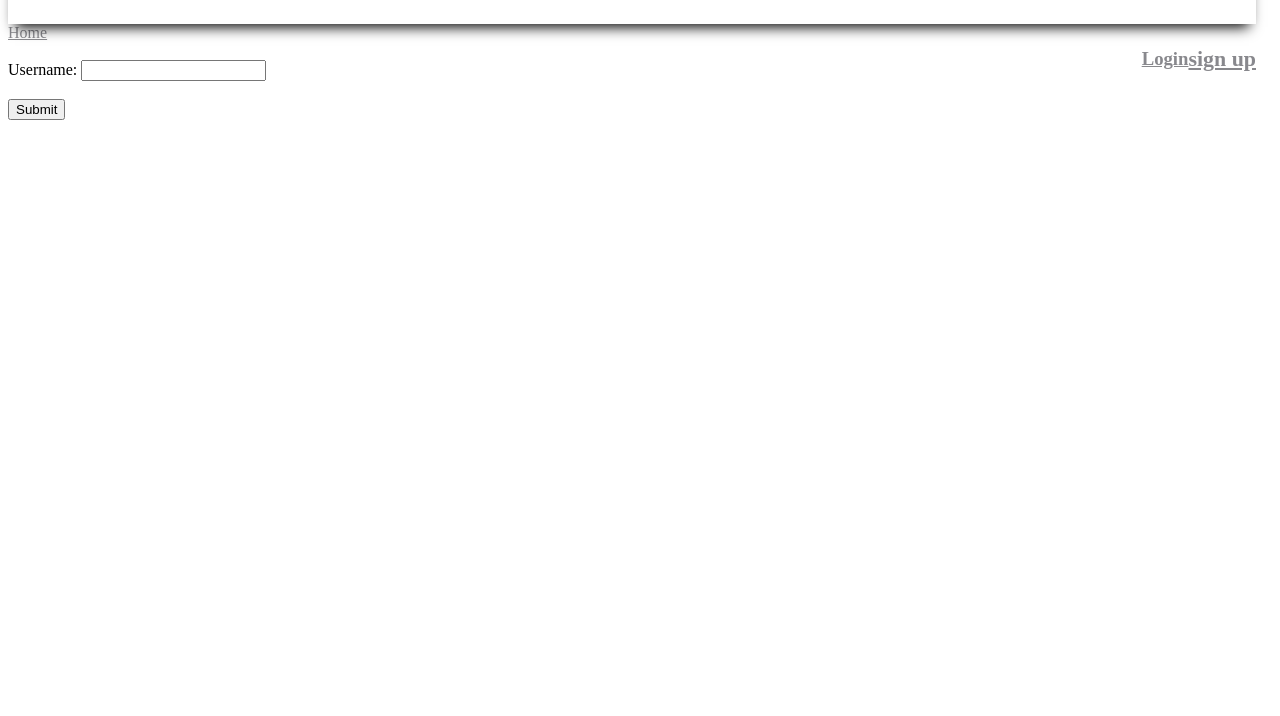
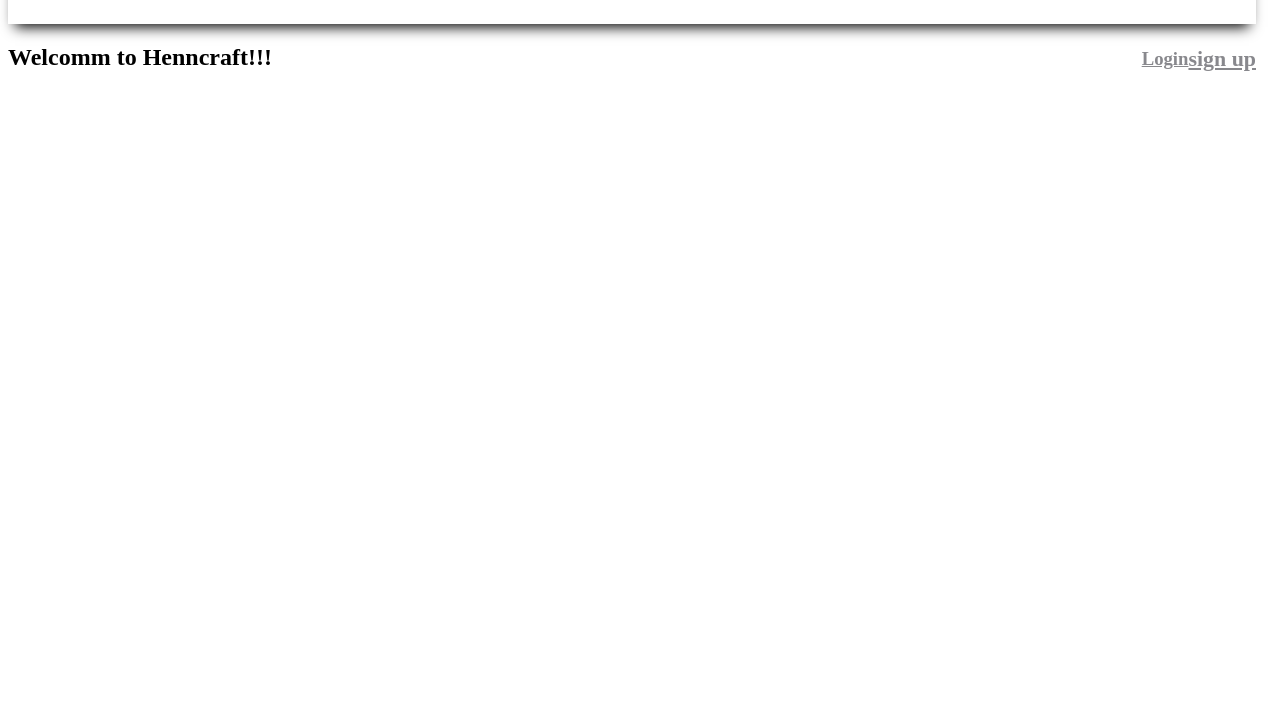
Before and after one commit to Slimeyzoo/Henncraft-Web, a plain HTML site: page index.html in a window 1280 px wide. Shown: the part 84-800 px from the top of the page. Drawn offline with Linux system fonts and the light colour scheme.

Commit message:
Update index.html

```diff
--- a/index.html
+++ b/index.html
@@ -1,10 +1,11 @@
-<!DOCTYPE html>
-<html lang="en">
+<html>
   <head>
-    <title>Document</title><link rel="stylesheet" href="style.css">
+    <title>Henncraf Home</title>
+    <link rel="stylesheet" href="style.css">
+  </head>
+
+<body>
   <meta name="viewport" content="width=device-width">
-</head>
-<body>
 <header>
   <h1 class="hadline">Henncraf</h1>
 <login>
@@ -12,11 +13,10 @@
   <a href="sign_up.html"><h3>sign up<h3></a>
 </login>
 </header>
-    <a href="index.html" >Home</a>
-    <br><br>
-    <label>Username:</label>
-    <input id="Username"><br><br>
-    <button id="Submit">Submit</button>
+
+<h2> Welcomm to Henncraft!!!</h2>
+<comics>
+</comics>
 <script src="index.js"></script>
 </body>
 </html>
```
Lines whose indentation alone changed are shown as unchanged.
